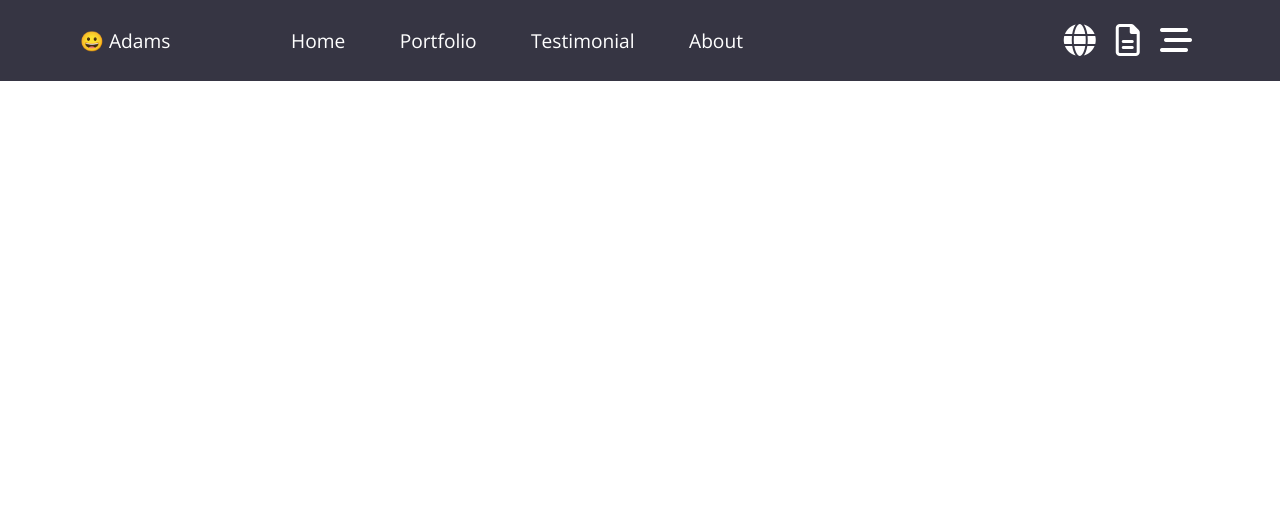
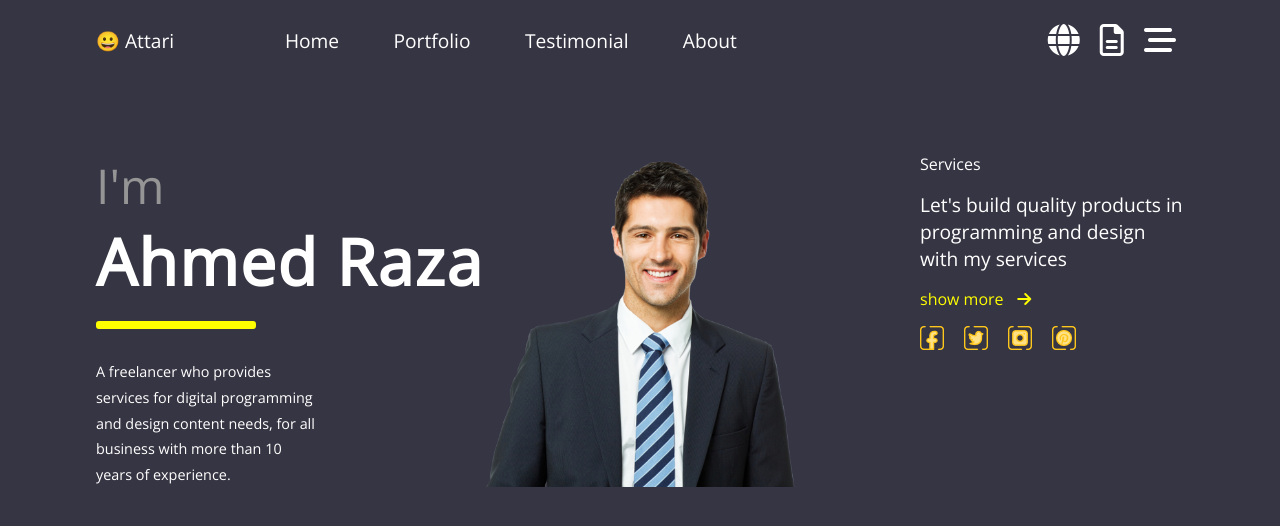
Before and after one commit to AhmedRaza-Attari/Portfolio_Template_Clone, a plain HTML site: page index.html in a window 1280 px wide. Drawn offline with nearby package versions, Linux system fonts and the light colour scheme.

Commit message:
second section completed

```diff
--- a/index.html
+++ b/index.html
@@ -14,12 +14,12 @@
     <div class="container">
 
 
-        <!-- 01 - Navbar -->
+        <!-- 01 - Navbar Section -->
         <div class="navbar">
 
             <div class="logo">
                 <span> 😀 </span>
-                Adams
+                Attari
             </div>
 
             <div class="navs">
@@ -36,6 +36,37 @@
                 <i class="fa-regular fa-2x fa-file-lines"></i>
                 <i class="fa-solid fa-2x fa-bars-staggered"></i>
             </div>
+
+        </div>
+
+
+        <!-- 02. Section  -->
+        <div class="section2">
+
+            <div class="first">
+                <div class="greyColor increase"> I'm </div>
+                <div class="name whiteColor"> Ahmed Raza </div>
+                <!-- <div class="name whiteColor"> Ahmed Raza </div>  -->
+                <div class="yellowBar"></div>
+                <p class="leftPara whiteColor"> A freelancer who provides services for digital programming and design content needs, for all business with more than 10 years of experience. </p>
+            </div>
+
+            <div class="second">
+                <div class="whiteColor"> Services </div>
+                <p class="whiteColor"> Let's build quality products in programming and design with my services </p>
+                <div>
+                    <ul>
+                        <li><a href="#" class="whiteColor"> show more <i class="fa-solid fa-arrow-right"></i> </a></li>
+                    </ul>
+                </div>
+                <div class="socialIcons">
+                    <img src="./icons/facebook.png" alt="">
+                    <img src="./icons/twitter.png" alt="">
+                    <img src="./icons/instagram.png" alt="">
+                    <img src="./icons/pinterest.png" alt="">
+                </div>
+            </div>
+
         </div>
 
 
--- a/style.css
+++ b/style.css
@@ -6,52 +6,137 @@
     box-sizing: border-box;
 }
 
-/* body {
-    background-color: lightcoral;
-} */
+body {
+    background-color: #363543;
+}
 
 .container {
     font-family: 'Open Sans', sans-serif;
 }
 
+
+/* 01. Navbar Section */
 .navbar {
-    background-color: #363543;
+    /* background-color: #363543; */
     color: #fff;
     display: flex;
     justify-content: space-between;
     align-items: center;
     padding: 1.5rem 0;
+    padding-bottom: 6rem;
 }
 
-ul {
+.navs > ul {
     list-style: none;
     display: flex;
     margin-right: 12rem;
 }
 
 
-a {
+.navs ul li a {
     text-decoration: none;
     color: #fff ;
     padding: 1.7rem;
     font-size: 1.2rem;
 }
 
-a:hover {
+.navs ul li a:hover {
     background-color: #fff;
     color: #363543;
     font-weight: bold;
 }
 
 .logo {
-    margin-left: 5rem;
+    margin-left: 6rem;
     font-size: 1.2rem;
 }
 
 .icons {
-    margin-right: 5rem;
+    margin-right: 6rem;
 }
 
-.icons i {
+.icons > i {
     padding: 0rem .5rem;
 }
+
+.greyColor {
+    color: #969595;
+}
+
+.whiteColor {
+    color: #fff;
+}
+
+
+
+/* 02. Section */
+.section2 {
+    display: flex;
+    justify-content: space-between;
+    /* background-color: #2D2D39; */
+    background-image: url(./images/men.png);
+    background-repeat: no-repeat;
+    background-position: center;
+    /* background-size: contain; */
+    /* background-size: cover; */
+    background-size: 25%;
+}
+
+.first {
+    margin-left: 6rem;
+}
+
+.second {
+    margin-right: 6rem;
+}
+
+.increase {
+    font-size: 3rem;
+}
+
+.name {
+    font-size: 4rem;
+    font-weight: bold;
+    letter-spacing: .1rem;
+}
+
+.yellowBar {
+    width: 10rem;
+    height: .5rem;
+    background-color: yellow;
+    margin-top: 1rem;
+    border-radius: 3px;
+}
+
+.section2 .first .leftPara {
+    margin-top: 1.9rem;
+    width: 14rem;
+    line-height: 1.6rem;
+    font-size: .9rem;
+}
+
+.section2 .second p {
+    font-size: 1.2rem;
+    width: 16.5rem;
+    margin: 1rem 0;
+}
+
+.section2 .second li {
+    list-style: none;
+    margin-bottom: 1rem;
+}
+
+.section2 .second li a{
+    text-decoration: none;
+    color: yellow;
+}
+
+.section2 .second li i {
+    margin-left: .6rem;
+}
+
+.section2 .second .socialIcons img{
+    margin: 0rem 1rem 0rem 0rem;
+    /* color: yellow; */
+    /* background-color: yellow; */
+}
```
Also changed, not shown: icons/facebook.png (added), icons/instagram.png (added), icons/linkedin.png (added), icons/pinterest.png (added), icons/twitter.png (added), images/men.png (added).
